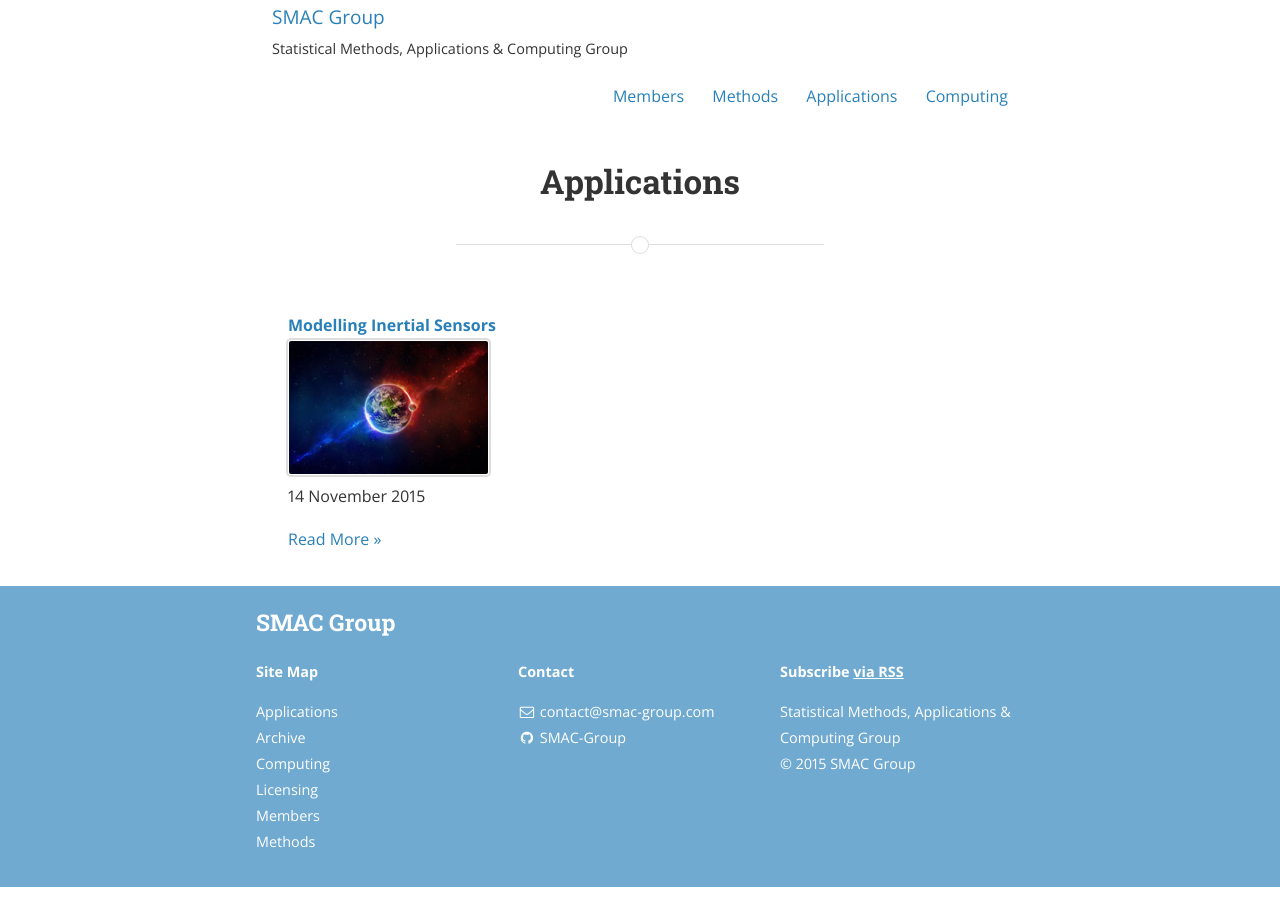
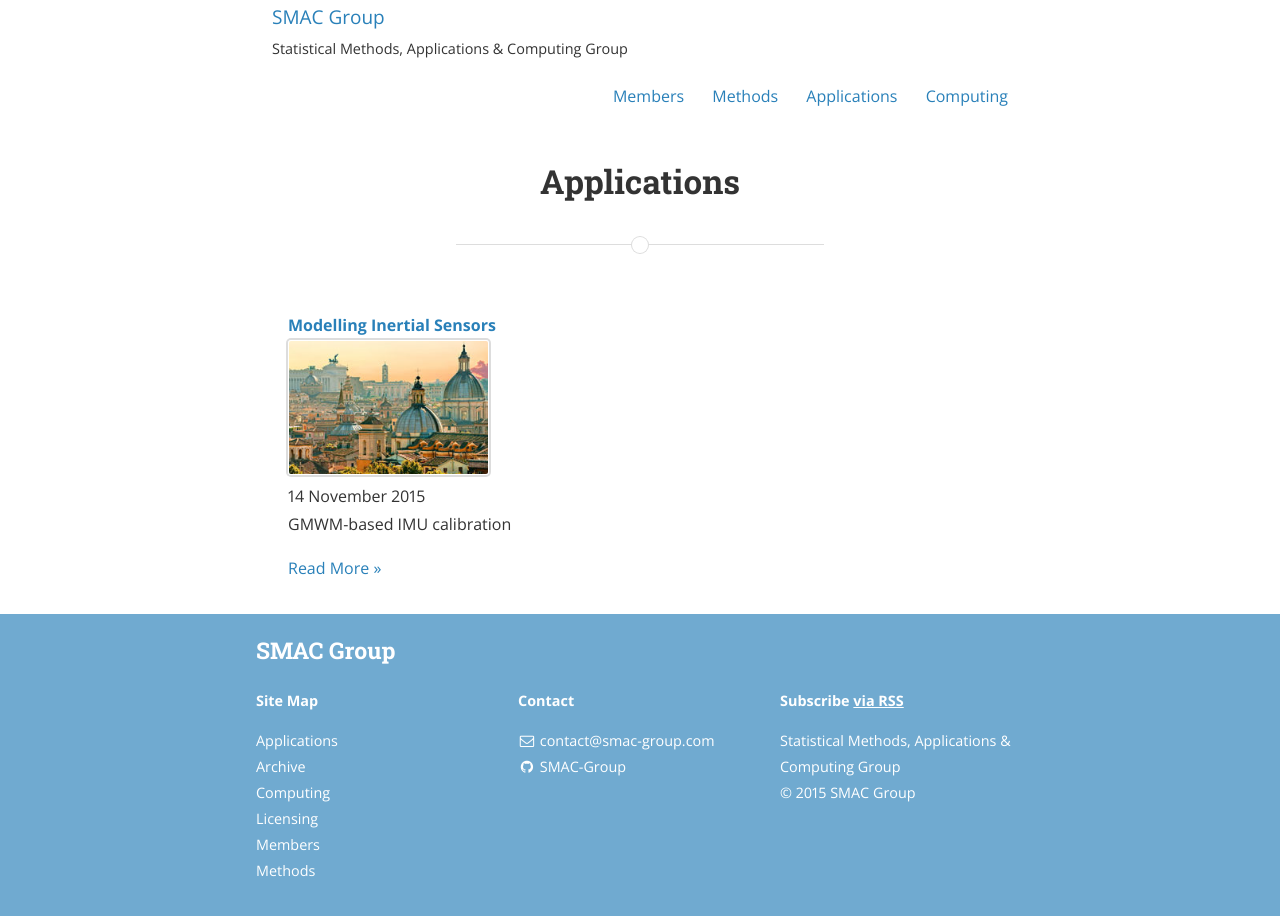
Before and after one commit to SMAC-Group/smac-group.github.io, a Jekyll site: the page built from applications.md, in a window 1280 px wide. Built offline with Jekyll 4.4.1, drawn with Linux system fonts in a browser that asks for light colours; nearby versions of some CDN libraries; a style sheet for code colours, icons or effects is not loaded.

Commit message:
Minor changes IMU

```diff
--- a/applications/_posts/2015-11-14-modelling_inertial_sensors.markdown
+++ b/applications/_posts/2015-11-14-modelling_inertial_sensors.markdown
@@ -7,6 +7,8 @@ tags:
 - IMU
 - GMWM
 - Navigation
+spic: "assets/images/site/cities/rome_reduced.jpg"
+abstract: "GMWM-based IMU calibration"
 ---
 
 # Intro
```
Also changed, not shown: other parts of applications/_posts/2015-11-14-modelling_inertial_sensors.markdown (+1 -1 lines).
